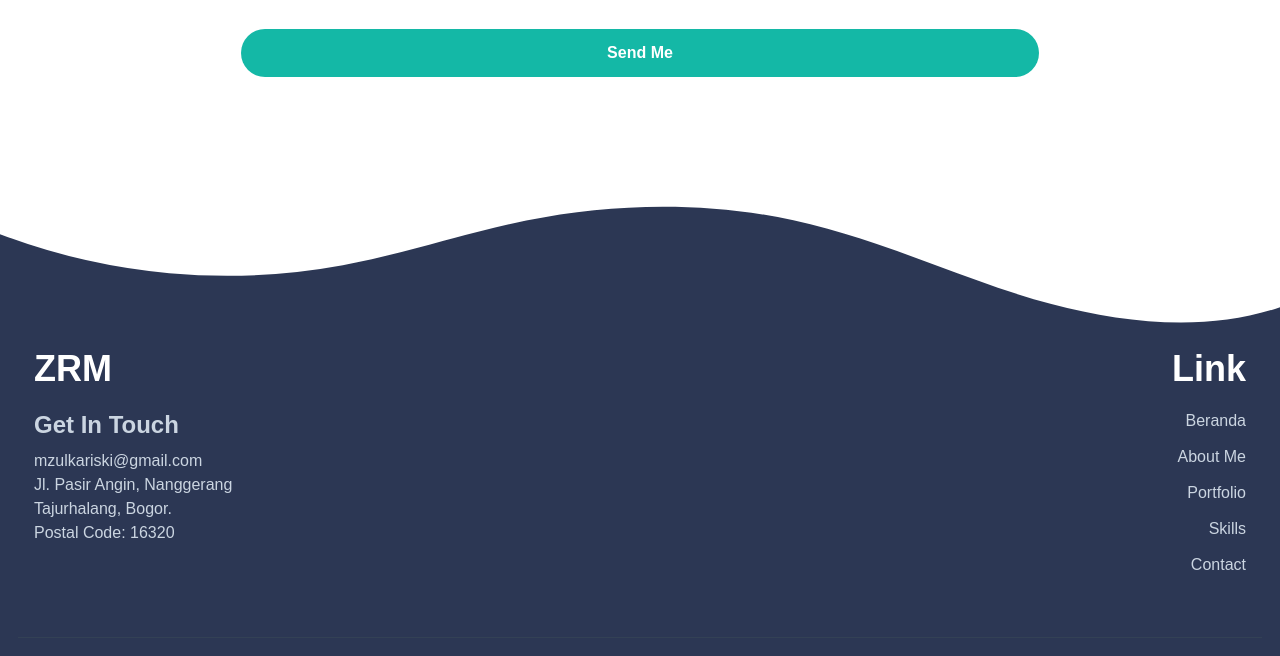
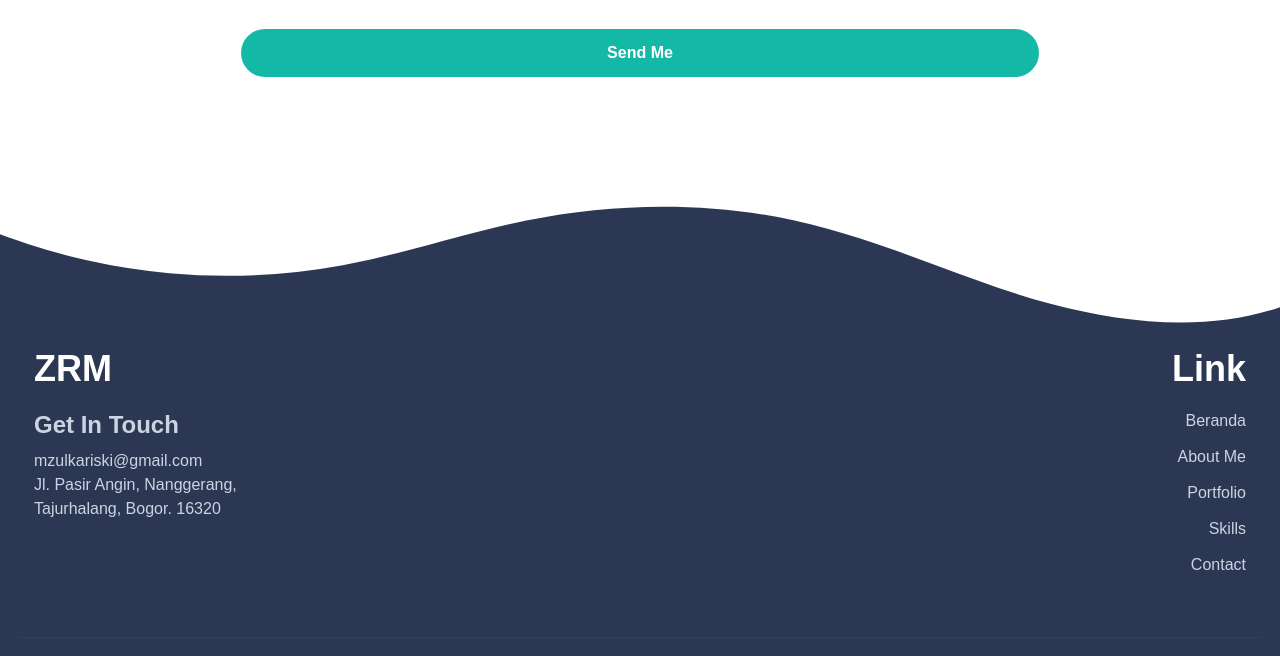
Before and after one commit to zulkamaula/ZRM-Portfolio-V2.0, a website: page index.html in a window 1280 px wide. Shown: the part 5097-5753 px from the top of the page. Drawn offline with nearby package versions, Linux system fonts and the light colour scheme.

Commit message:
Update index.html

```diff
--- a/index.html
+++ b/index.html
@@ -455,9 +455,8 @@
                     <h2 class="mb-5 text-4xl font-bold text-white">ZRM</h2>
                     <h3 class="mb-2 text-2xl font-bold">Get In Touch</h3>
                     <p>mzulkariski@gmail.com</p>
-                    <p>Jl. Pasir Angin, Nanggerang</p>
-                    <p>Tajurhalang, Bogor.</p>
-                    <p>Postal Code: 16320</p>
+                    <p>Jl. Pasir Angin, Nanggerang,</p>
+                    <p>Tajurhalang, Bogor. 16320</p>
                 </div>
             <div class="mb-12 w-full md:w-1/2 px-4 text-left md:text-right lg:text-right">
                 <h3 class="mb-5 text-4xl font-semibold text-white">Link</h3>
```
